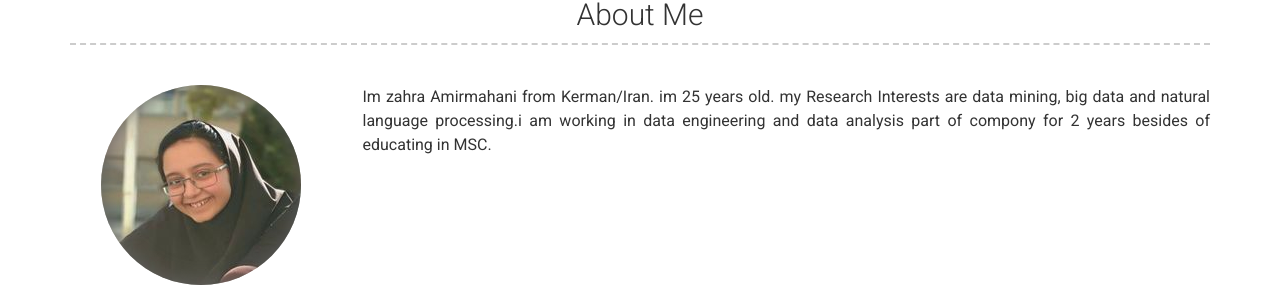
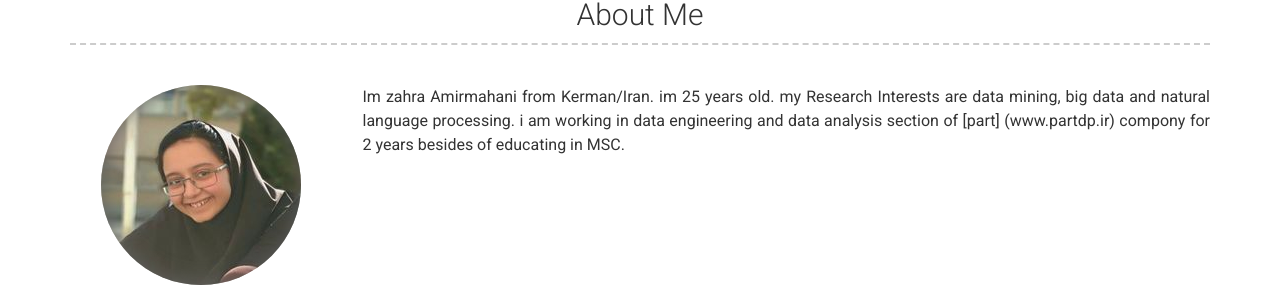
Before and after one commit to zahramahani/zahramahani.github.io, a Jekyll site: the page built from index.md, in a window 1280 px wide. Shown: the part 217-520 px from the top of the page. Built offline with Jekyll 4.4.1, drawn with Linux system fonts in a browser that asks for light colours; nearby versions of some CDN libraries.

Commit message:
Update _config.yml

```diff
--- a/_config.yml
+++ b/_config.yml
@@ -39,7 +39,7 @@ linkedin_username: zahra mahani
 # About Section
 # about_title: About Me (Use this to override about section title)
 about_profile_image: images/zahra.png
-about_content: Im zahra Amirmahani from Kerman/Iran. im 25 years old. my Research Interests are data mining, big data and natural language processing.i am working in data engineering and data analysis part of  compony for 2 years besides of educating in MSC.
+about_content: Im zahra Amirmahani from Kerman/Iran. im 25 years old. my Research Interests are data mining, big data and natural language processing. i am working in data engineering and data analysis section of [part] (www.partdp.ir) compony for 2 years besides of educating in MSC.
 
 content:
   - title: Projects # Title for the section
```
